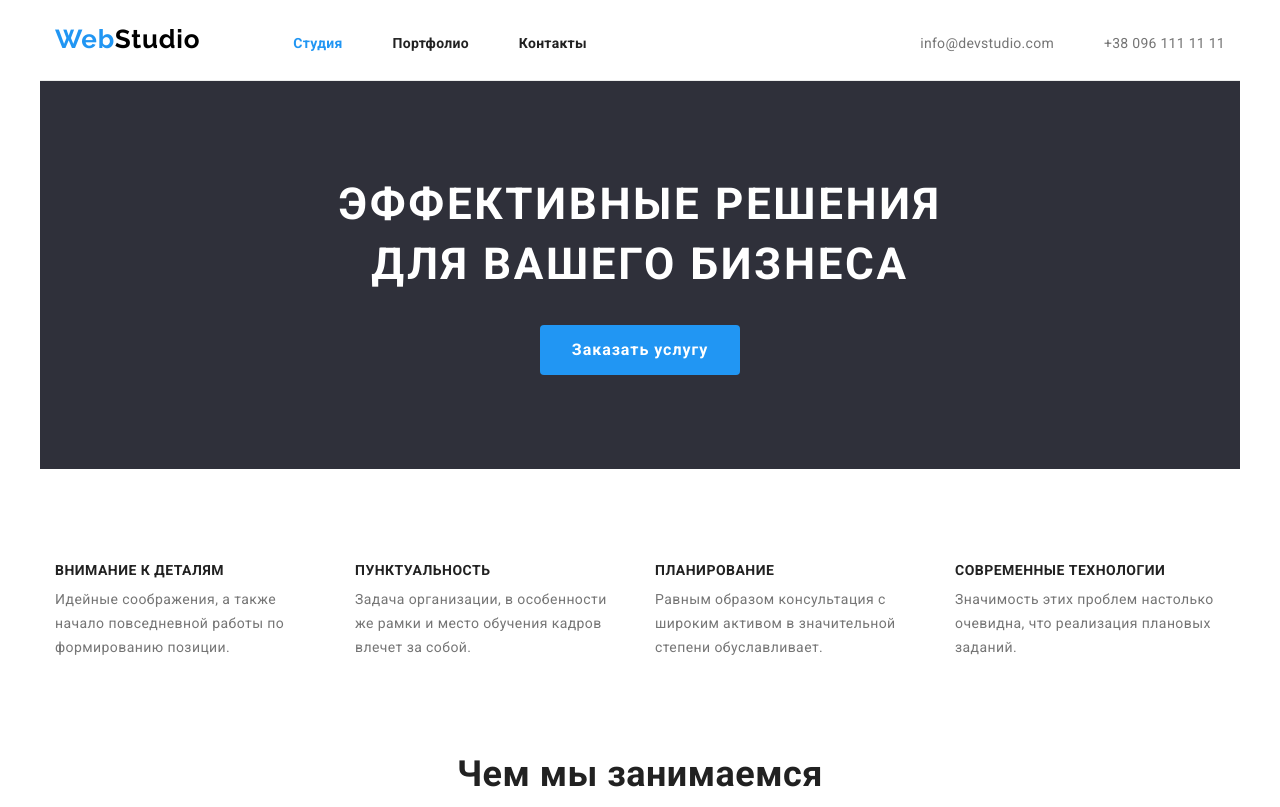
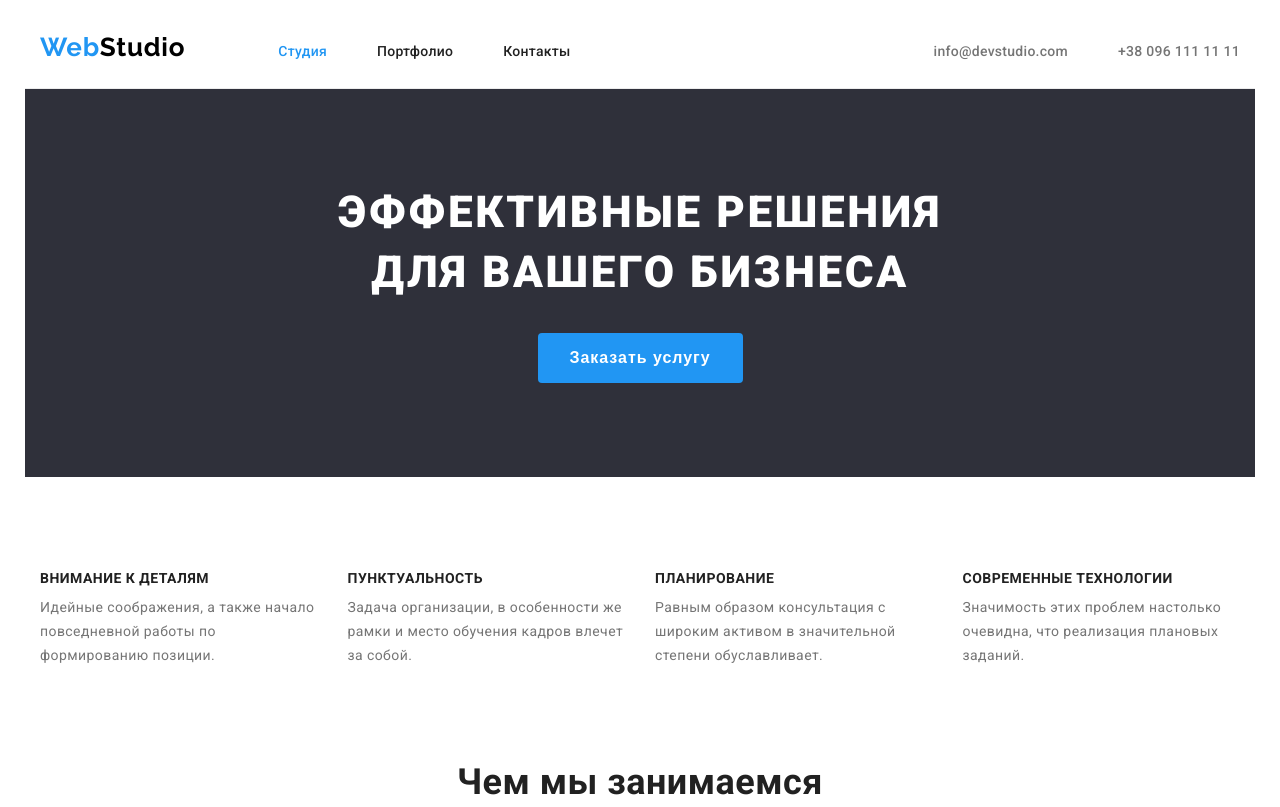
Before and after one commit to Marishka95s/goit-markup-hw-03, a plain HTML site: page index.html in a window 1280 px wide. Shown: the top 807 px of the page. Drawn offline with nearby package versions, Linux system fonts and the light colour scheme.

Commit message:
Improved text styles

```diff
--- a/css/style.css
+++ b/css/style.css
@@ -38,6 +38,8 @@ body {
 }
 ul {
   list-style-type: none;
+  margin: 0;
+  padding: 0;
 }
 a {
   text-decoration: none;
@@ -106,7 +108,7 @@ p {
 }
 .site-nav {
   display: flex;
-  padding-inline-start: 0;
+  /* padding-inline-start: 0; */
   margin-top: 0;
   margin-right: 0;
   margin-bottom: 0;
@@ -118,10 +120,10 @@ p {
 .site-nav .item:last-child {
   margin-right: 0px;
 }
-.site-nav .item a {
+.site-nav a {
   color: var(--main-text-color);
 
-  font-weight: 600;
+  font-weight: 500;
   font-size: 14px;
   line-height: 1.14;
   letter-spacing: 0.02em;
--- a/index.html
+++ b/index.html
@@ -4,9 +4,9 @@
     <meta charset="UTF-8">
     <meta name="viewport" content="width=device-width, initial-scale=1.0">
     <title>Студия</title>
-    <link rel="stylesheet" href="https://cdnjs.cloudflare.com/ajax/libs/modern-normalize/1.0.0/modern-normalize.min.css">
+    <!-- <link rel="stylesheet" href="https://cdnjs.cloudflare.com/ajax/libs/modern-normalize/1.0.0/modern-normalize.min.css"> -->
     <link rel="preconnect" href="https://fonts.gstatic.com">
-    <link href="https://fonts.googleapis.com/css2?family=Raleway:wght@400;700&family=Roboto:wght@400;700&display=swap" rel="stylesheet">
+    <link href="https://fonts.googleapis.com/css2?family=Raleway:wght@400;500;700;900&family=Roboto:wght@400;500;700;900&display=swap" rel="stylesheet">
     <link rel="stylesheet" href="./css/style.css">
 </head>
 <body>
```
Also changed, not shown: portfolio.html (+1 -1 lines).
